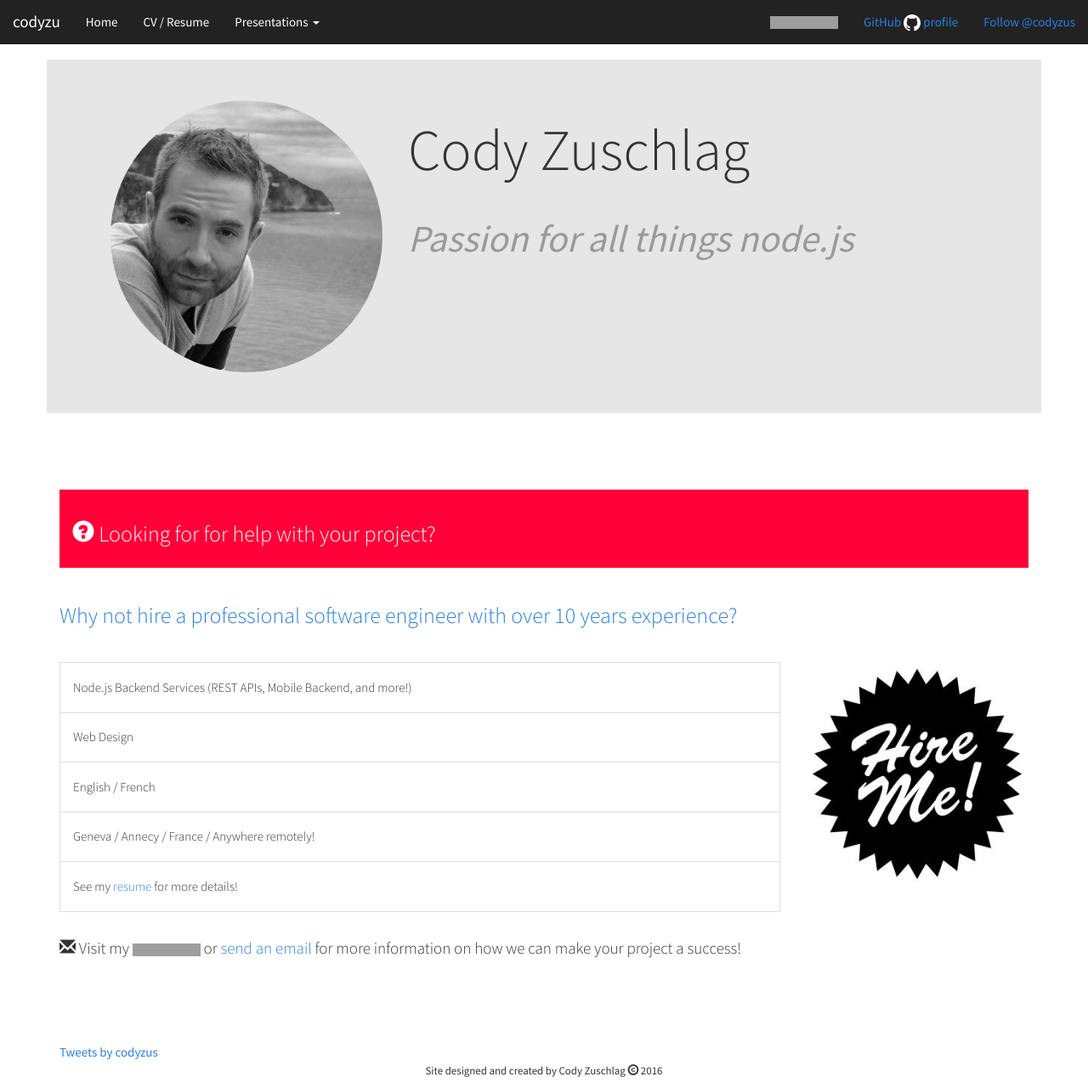
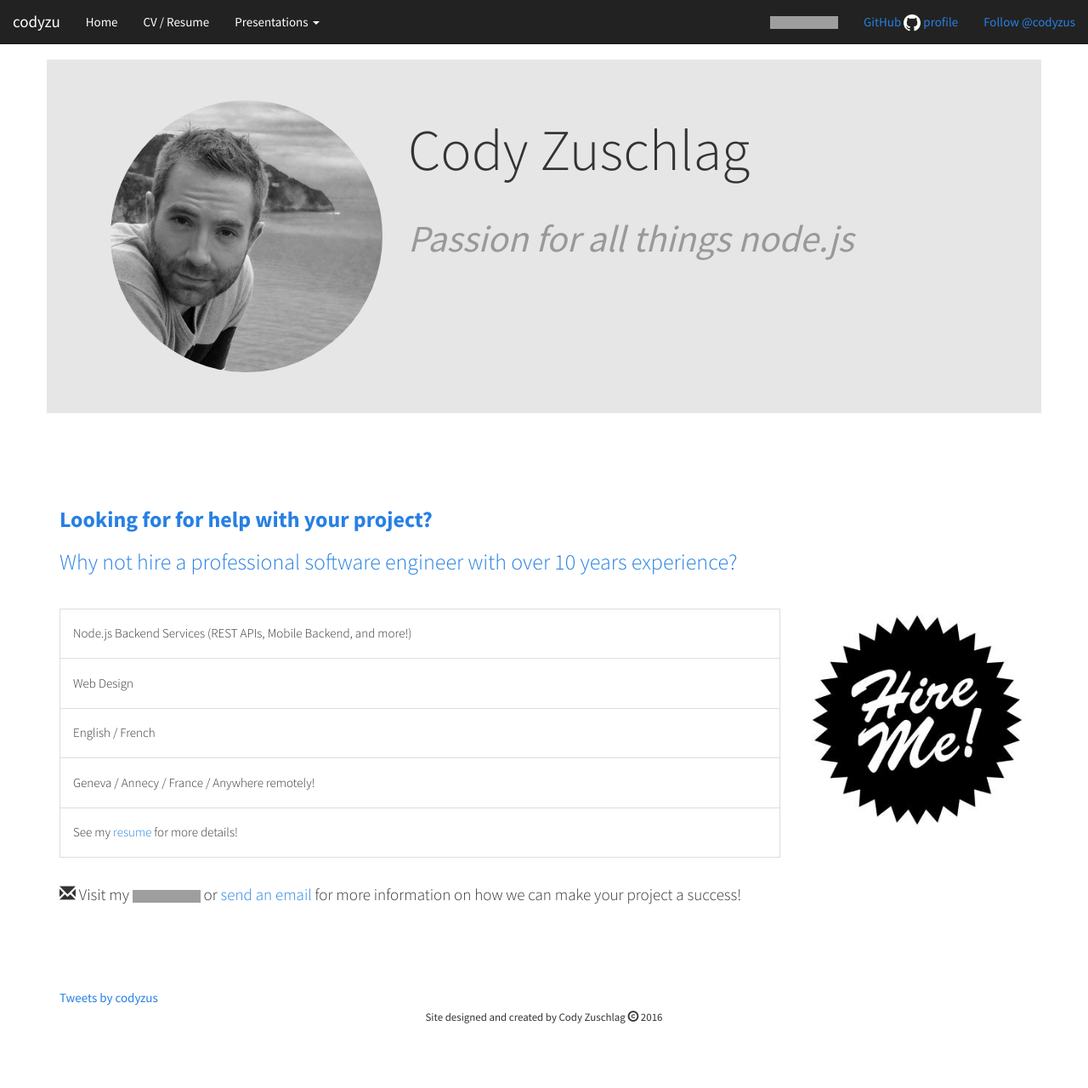
Before and after one commit to codyzu/codyzu.github.io, a Jekyll site: the page built from index.html, in a window 1280 px wide and 1280 px high. Shown: the whole window at 85% size. Built offline with Jekyll 4.4.1, drawn with Linux system fonts in a browser that asks for light colours; nearby versions of some CDN libraries; comment, search, counter and statistics services are not loaded; grey boxes are pictures that could not be loaded.

Commit message:
improve catch phrase

```diff
--- a/index.html
+++ b/index.html
@@ -17,20 +17,12 @@ in_menu: true
 
 <div class="row voffset60">
   <div class="col-md-12">
-    <div class="alert alert-danger" role="alert">
-      <h3>
-        <span class="glyphicon glyphicon-question-sign" aria-hidden="true"></span>
-        <span class="sr-only">Info:</span>
-        Looking for for help with your project?
-      </h3>
-    </div>
-  </div>
-</div>
-<div class="row">
-  <div class="col-md-12">
-      <h3 class="text-primary">
-        Why not hire a professional software engineer with over 10 years experience?
-      </h3>
+    <h3 class="text-primary">
+      <strong>Looking for for help with your project?</strong>
+    </h3>
+    <h3 class="text-primary">
+      Why not hire a professional software engineer with over 10 years experience?
+    </h3>
   </div>
 </div>
 <div class="row voffset30">
```
